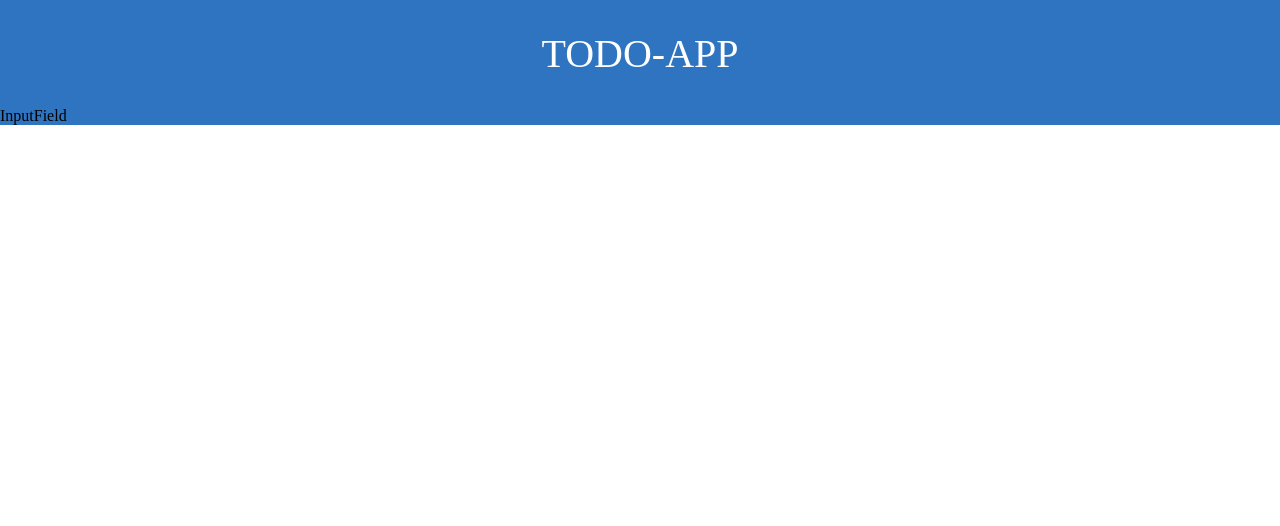
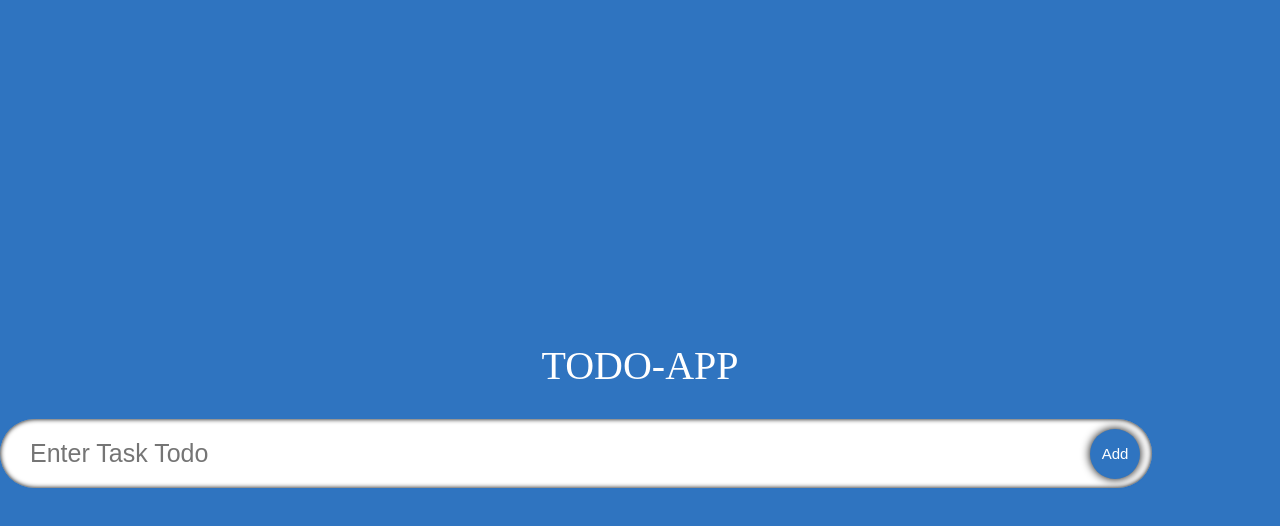
Before and after one commit to HrgChampion/typescript-projects, a React (Vite) app in the folder todo-app/: page / in a window 1280 px wide. Shown: the top 526 px of the page. Built offline with nearby package versions, Linux system fonts and the light colour scheme; a web font is replaced by a local one.

Commit message:
myfirsttypescript

```diff
--- a/todo-app/src/App.css
+++ b/todo-app/src/App.css
@@ -2,7 +2,7 @@
 
 .App{
   width:100vw;
-
+  height:100vh;
   display:flex;
   flex-direction:column;
   justify-content:center;
--- a/todo-app/src/App.tsx
+++ b/todo-app/src/App.tsx
@@ -7,12 +7,12 @@
 
 
 const App:React.FC=()=>{ //React.FC is a function component
-
+  const [todo,setTodo]=useState<string>('')
 
   return (
     <div className="App">
      <span className='heading'>Todo-App</span>
-     <InputField />
+     <InputField  todo={todo} setTodo={setTodo}/>
     </div>
   )
 }
--- /dev/null
+++ b/todo-app/src/components/InputField/InputField.css
@@ -0,0 +1,43 @@
+.input{
+    display: flex;
+    width: 90%;
+    position: relative;
+    align-items: center;
+}
+.input_box{
+    width: 100%;
+    border-radius: 50px;
+    padding: 20px 30px;
+    font-size: 25px;
+    border: none;
+    transition: 0.2s;
+    box-shadow: inset 0 0 5px black;
+}
+.input_box:focus{
+    box-shadow:0 0 10px 1000px rgba(0,0,0,0.5);
+    outline: none;
+}
+.input_submit{
+    position: absolute;
+    width: 50px;
+    height: 50px;
+    margin: 12px;
+    border-radius: 50px;
+    right: 0px;
+    border: none;
+    font-size: 15px;
+    right: 0px;
+    background-color: #2f74c0;
+    color: white;
+    transition: 0.2s all;
+    box-shadow: 0 0 10px black;
+
+
+}
+.input_submit:hover{
+    background-color: #388ae2;
+}
+.input_submit:active{
+  transform: scale(0.8);
+    box-shadow: 0 0 5px black;
+}
--- a/todo-app/src/components/InputField/InputField.tsx
+++ b/todo-app/src/components/InputField/InputField.tsx
@@ -1,9 +1,23 @@
 
 import React from 'react'
+import "./InputField.css"
+interface Props{
+    todo:string,
+    setTodo:React.Dispatch<React.SetStateAction<string>>
 
-const InputField:React.FC = () => {
+}
+
+const InputField:React.FC<Props> = ({todo,setTodo}:Props) => {
   return (
-    <div>InputField</div>
+    <div>
+        <form className='input'>
+
+            <input type="input" value={todo} placeholder='Enter Task Todo' className='input_box'
+            onChange={(e)=>setTodo(e.target.value)}/>
+
+            <button className='input_submit' type='submit'>Add</button>
+        </form>
+        </div>
   )
 }
 
--- /dev/null
+++ b/todo-app/src/components/model.ts
@@ -0,0 +1,6 @@
+export interface Todo{
+    id: number;
+    todo: string;
+    isDone: boolean;
+
+}
```
